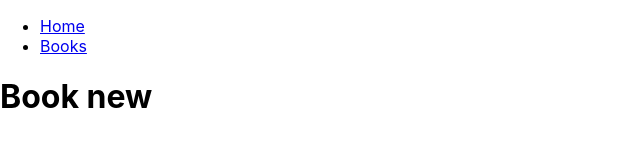
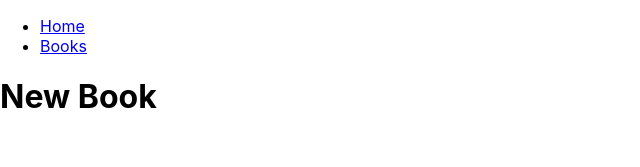
Before and after one commit to Praveen851/learn-react, a React (Create React App) app: page /book/new in a window 1280 px wide. Shown: the top 167 px of the page, without its empty margins (0-640 px from the left). Built offline with nearby package versions, Linux system fonts and the light colour scheme.

Commit message:
Lesson4: Route Specificity

```diff
--- a/src/App.js
+++ b/src/App.js
@@ -2,6 +2,8 @@ import { Link, Route, Routes } from "react-router-dom";
 import { Home } from "./pages/Home";
 import { BookList } from "./pages/BookList";
 import { Book } from "./pages/Book";
+import { NewBook } from "./pages/NewBook";
+import { NotFound } from "./pages/NotFound";
 
 function App() {
     return (
@@ -20,9 +22,18 @@ function App() {
                 <Route path="/" element={<Home />} />
                 <Route path="/books" element={<BookList />} />
                 <Route path="/book/:id" element={<Book />} />
+                <Route path="/book/new" element={<NewBook />} />
+                <Route path="*" element={<NotFound />} />
             </Routes>
         </>
     );
 }
 
+/*
+Note:
+1) Prior to react router 6 /book/new would have also treated it as dynamic and hence <Book/> component would have been rendered
+instead of <NewBook/> component based on the order
+2) when the path is set "*" it matches to anything in the url, so we can use it to render 404 page by placing it at last.
+*/
+
 export default App;
--- /dev/null
+++ b/src/pages/NewBook.js
@@ -0,0 +1,3 @@
+export function NewBook() {
+    return <h1>New Book</h1>;
+}
--- /dev/null
+++ b/src/pages/NotFound.js
@@ -0,0 +1,3 @@
+export function NotFound() {
+    return <h1>Not Found</h1>;
+}
```
